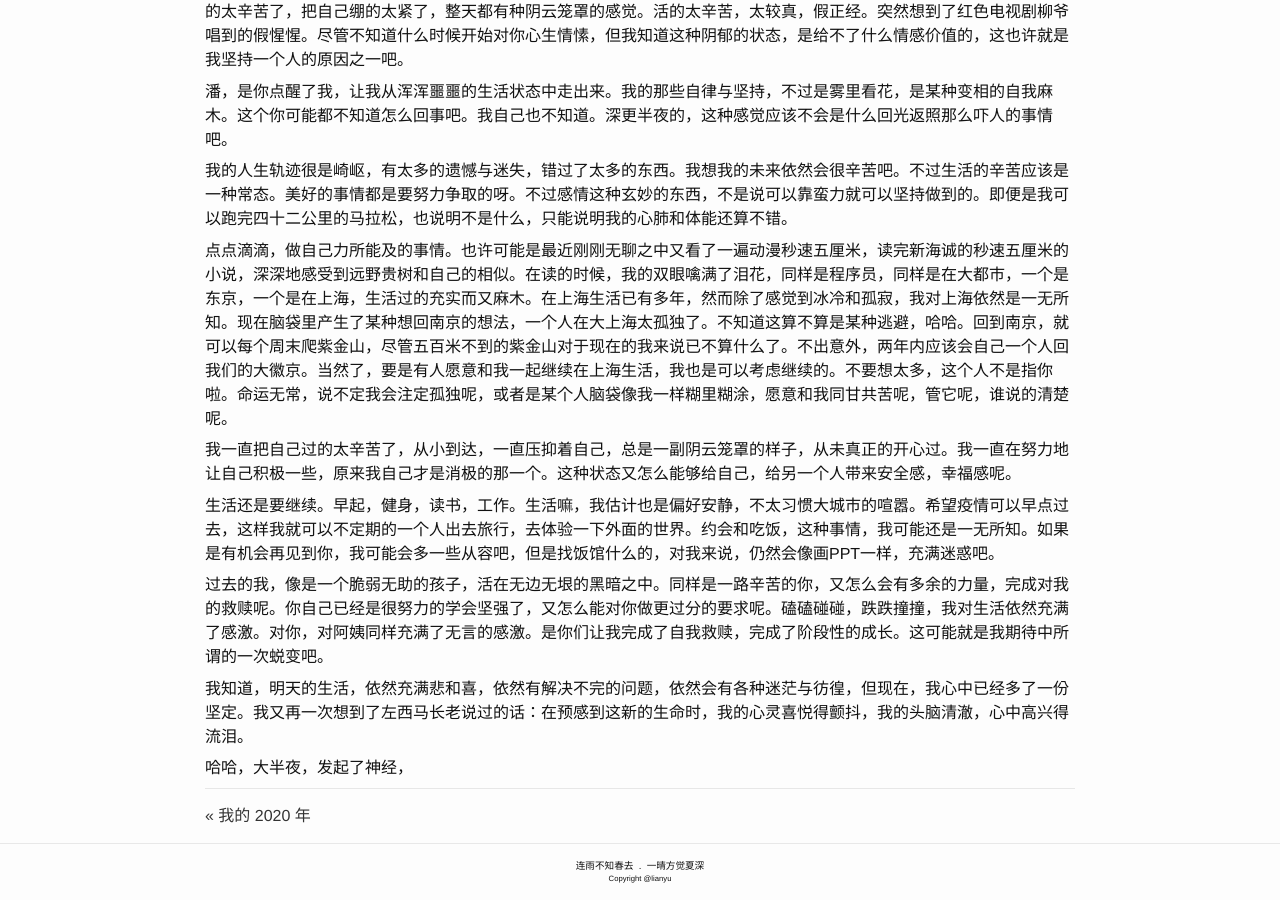
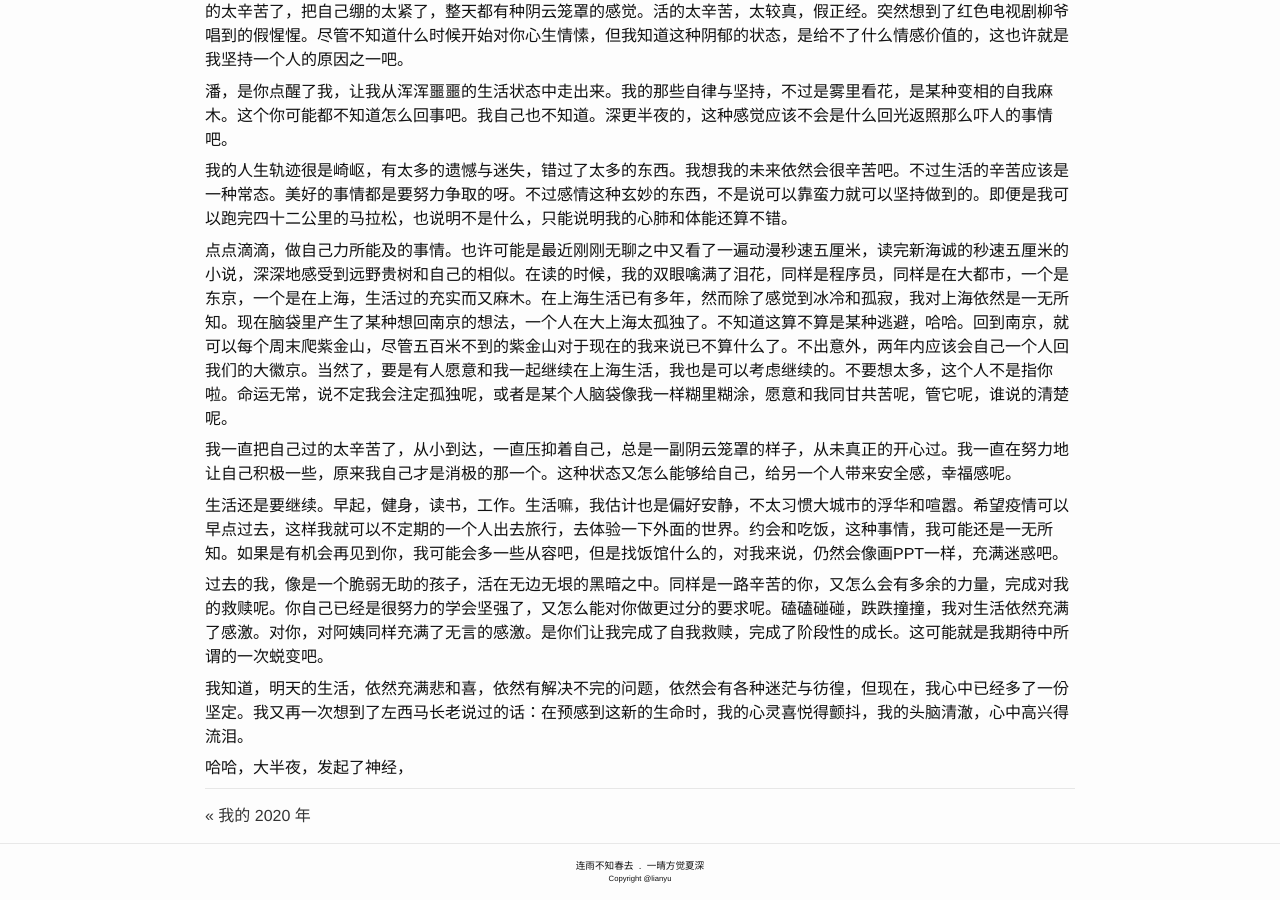
Before and after one commit to lianyu1115/lianyu, a Jekyll site: the page built from _journals/2021-01-06-未完成的初恋.md, in a window 1280 px wide and 900 px high, scrolled down 831 px. Built offline with Jekyll 4.4.1, drawn with Linux system fonts in a browser that asks for light colours.

Commit message:
Update 2021-01-06-未完成的初恋.md

```diff
--- a/_journals/2021-01-06-未完成的初恋.md
+++ b/_journals/2021-01-06-未完成的初恋.md
@@ -46,7 +46,7 @@ the last letter. please forgive me. try to be happy.
 
 我一直把自己过的太辛苦了，从小到达，一直压抑着自己，总是一副阴云笼罩的样子，从未真正的开心过。我一直在努力地让自己积极一些，原来我自己才是消极的那一个。这种状态又怎么能够给自己，给另一个人带来安全感，幸福感呢。
 
-生活还是要继续。早起，健身，读书，工作。生活嘛，我估计也是偏好安静，不太习惯大城市的喧嚣。希望疫情可以早点过去，这样我就可以不定期的一个人出去旅行，去体验一下外面的世界。约会和吃饭，这种事情，我可能还是一无所知。如果是有机会再见到你，我可能会多一些从容吧，但是找饭馆什么的，对我来说，仍然会像画PPT一样，充满迷惑吧。
+生活还是要继续。早起，健身，读书，工作。生活嘛，我估计也是偏好安静，不太习惯大城市的浮华和喧嚣。希望疫情可以早点过去，这样我就可以不定期的一个人出去旅行，去体验一下外面的世界。约会和吃饭，这种事情，我可能还是一无所知。如果是有机会再见到你，我可能会多一些从容吧，但是找饭馆什么的，对我来说，仍然会像画PPT一样，充满迷惑吧。
 
 过去的我，像是一个脆弱无助的孩子，活在无边无垠的黑暗之中。同样是一路辛苦的你，又怎么会有多余的力量，完成对我的救赎呢。你自己已经是很努力的学会坚强了，又怎么能对你做更过分的要求呢。磕磕碰碰，跌跌撞撞，我对生活依然充满了感激。对你，对阿姨同样充满了无言的感激。是你们让我完成了自我救赎，完成了阶段性的成长。这可能就是我期待中所谓的一次蜕变吧。
 
```
